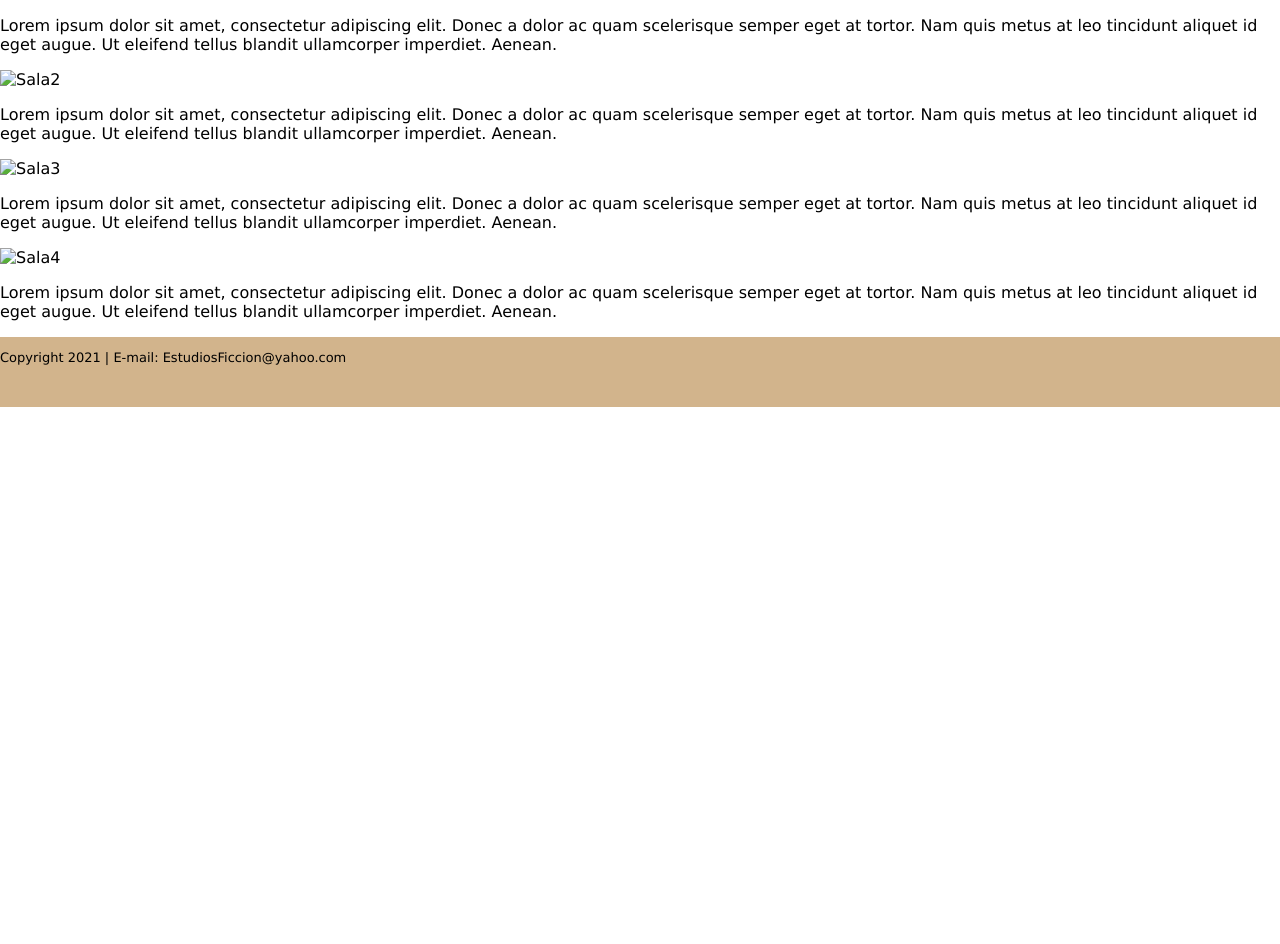
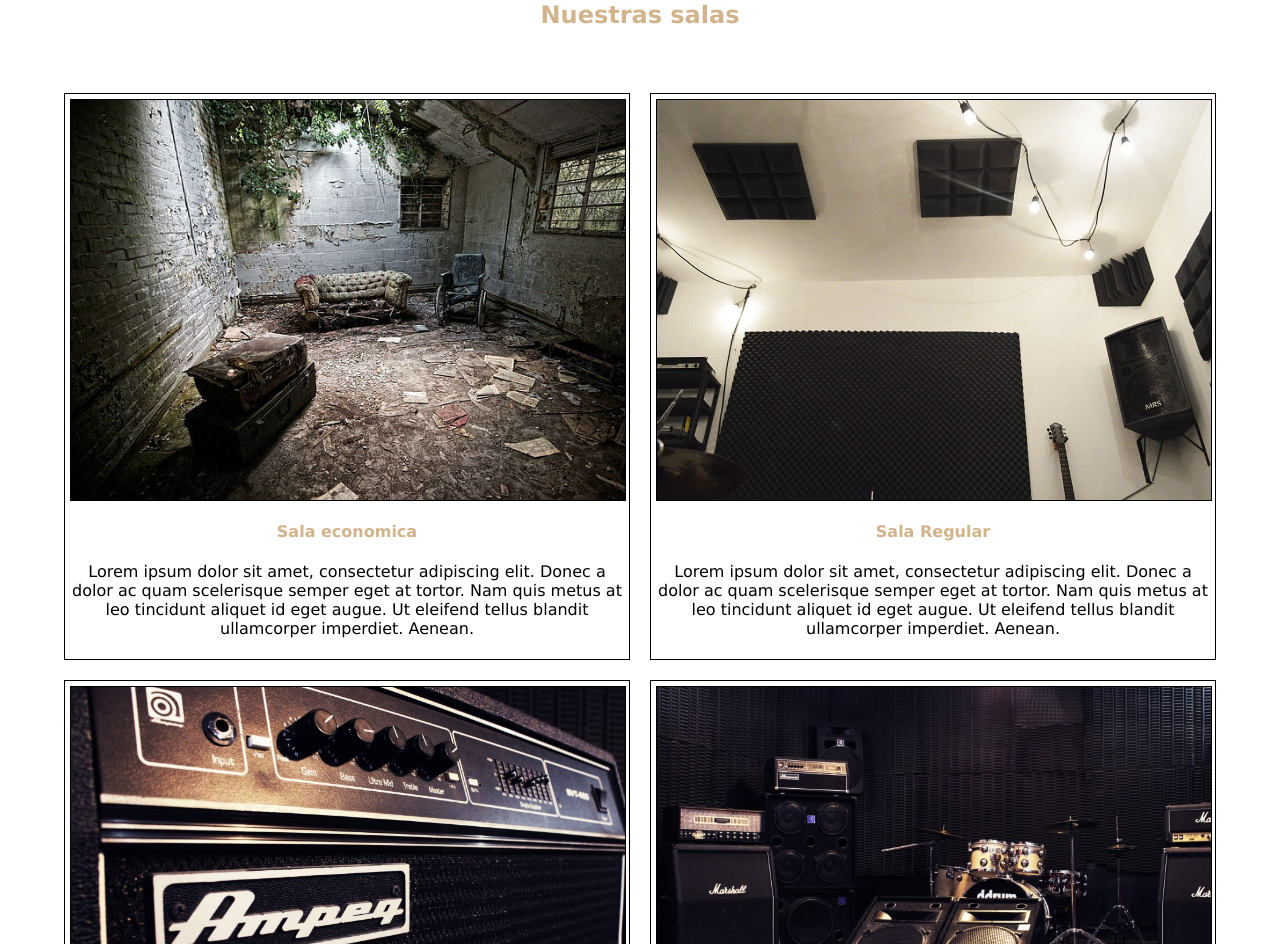
Before and after one commit to DanielTorres-github/Estudios-Ficcion, a plain HTML site: page html/salas.html in a window 1280 px wide. Shown: the part 79-1023 px from the top of the page. Before the commit the page ends 800 px from the top, so only its background shows below. Drawn offline with Linux system fonts and the light colour scheme.

Commit message:
grid en salas.html

```diff
--- a/html/salas.html
+++ b/html/salas.html
@@ -26,38 +26,53 @@
             </ul>
         </nav>
     </header>
+    <div class="colBody">
+        <!--imagenes y descripcion de las distintas salas y precio-->
+        <h2 class="h2Salas">Nuestras salas</h2>
+        <section class="salas">
+            <article class="contSala">
+                <div class="imgSala1"></div>
+                <h4>Sala economica</h4>
 
-    <!--imagenes y descripcion de las distintas salas y precio-->
-    <Section class="salas">
-        <article>
-            <img src="" alt="Sala1">
-            <p>Lorem ipsum dolor sit amet, consectetur adipiscing elit. Donec a dolor ac quam scelerisque semper eget at
-                tortor. Nam quis metus at leo tincidunt aliquet id eget augue. Ut eleifend tellus blandit ullamcorper
+                <p>Lorem ipsum dolor sit amet, consectetur adipiscing elit. Donec a dolor ac quam scelerisque semper
+                    eget at
+                    tortor. Nam quis metus at leo tincidunt aliquet id eget augue. Ut eleifend tellus blandit
+                    ullamcorper
                     imperdiet. Aenean.</p>
             </article>
-        <article>
-            <img src="" alt="Sala2">
-            <p>Lorem ipsum dolor sit amet, consectetur adipiscing elit. Donec a dolor ac quam scelerisque semper eget at
-                tortor. Nam quis metus at leo tincidunt aliquet id eget augue. Ut eleifend tellus blandit ullamcorper
+            <article class="contSala">
+                <div class="imgSala2"></div>
+                <h4>Sala Regular</h4>
+                <p>Lorem ipsum dolor sit amet, consectetur adipiscing elit. Donec a dolor ac quam scelerisque semper
+                    eget at
+                    tortor. Nam quis metus at leo tincidunt aliquet id eget augue. Ut eleifend tellus blandit
+                    ullamcorper
                     imperdiet. Aenean.</p>
             </article>
-        <article>
-            <img src="" alt="Sala3">
-            <p>Lorem ipsum dolor sit amet, consectetur adipiscing elit. Donec a dolor ac quam scelerisque semper eget at
-                tortor. Nam quis metus at leo tincidunt aliquet id eget augue. Ut eleifend tellus blandit ullamcorper
+            <article class="contSala">
+                <div class="imgSala3"></div>
+                <h4>Sala Grnade</h4>
+                <p>Lorem ipsum dolor sit amet, consectetur adipiscing elit. Donec a dolor ac quam scelerisque semper
+                    eget at
+                    tortor. Nam quis metus at leo tincidunt aliquet id eget augue. Ut eleifend tellus blandit
+                    ullamcorper
                     imperdiet. Aenean.</p>
             </article>
-        <article>
-            <img src="" alt="Sala4">
-            <p>Lorem ipsum dolor sit amet, consectetur adipiscing elit. Donec a dolor ac quam scelerisque semper eget at
-                tortor. Nam quis metus at leo tincidunt aliquet id eget augue. Ut eleifend tellus blandit ullamcorper
+            <article class="contSala">
+                <div class="imgSala4"></div>
+                <h4>Sala Deluxe</h4>
+                <p>Lorem ipsum dolor sit amet, consectetur adipiscing elit. Donec a dolor ac quam scelerisque semper
+                    eget at
+                    tortor. Nam quis metus at leo tincidunt aliquet id eget augue. Ut eleifend tellus blandit
+                    ullamcorper
                     imperdiet. Aenean.</p>
             </article>
-    </Section>
+        </section>
+    </div>
 
     <!--Pie de pagina-->
     <footer>
-        <p>Copyright 2021 | E-mail: EstudiosFiccion@yahoo.com</p>
+        <a href="https://www.youtube.com/watch?v=dQw4w9WgXcQ">Copyright 2021 | E-mail: EstudiosFiccion@yahoo.com</a>
     </footer>
 </body>
 
--- a/styles/css.css
+++ b/styles/css.css
@@ -86,7 +86,7 @@ a {
 }
 .intro {
   text-align: center;
-  margin-bottom: 100px;
+  margin: 5% 10% 5% 10%;
 }
 /****down del left****/
 .leftDown{
@@ -109,13 +109,14 @@ a {
   border-left: 3px solid tan;
   grid-area: right;
   align-self: center;
+  padding: 20px;
 }
 .cards {
   width: 75px;
   height: auto;
   margin: 10px;
   border: 5px solid black;
-  opacity: 0.5;
+  opacity: 0.8;
   align-items: center;
 }
 .cards:hover {
@@ -127,7 +128,7 @@ a {
 footer {
   background-color: tan;
   width: 100%;
-  height: 70px;
+  height: 60px;
   font-size: small;
 }
 /*--------------------------------------------------------------------*/
@@ -147,3 +148,49 @@ footer {
   border: 1px solid black;
   padding: 3px;
 }
+/*---------------------------------------------------------------------*/
+/*---------------------------------Salas-------------------------------*/
+.salas{
+  display: grid;
+  grid-template-columns: 1fr 1fr;
+  grid-template-rows: 1fr 1fr;
+  text-align: center;
+  gap: 20px;
+  margin: 5%;
+}
+.h2Salas{
+  text-align: center;
+}
+.contSala{
+  border: 1px solid black;
+  padding: 5px;
+}
+.imgSala1{
+  width: 100%;
+  height: 400px;
+  background-image: url(../img/salas/sala1/sala1.jpg);
+  background-size: cover;
+  border: 1px solid black;
+}
+.imgSala2{
+  width: 100%;
+  height: 400px;
+  background-image: url(../img/salas/sala2/sala2-1.jpg);
+  background-size: cover;
+  background-position:bottom;
+  border: 1px solid black;
+}
+.imgSala3{
+  width: 100%;
+  height: 400px;
+  background-image: url(../img/salas/sala4/sala42.jpg);
+  background-size: cover;
+  border: 1px solid black;
+}
+.imgSala4{
+  width: 100%;
+  height: 400px;
+  background-image: url(../img/salas/sala4/sala41.jpg);
+  background-size: cover;
+  border: 1px solid black;
+}
```
Also changed, not shown: html/blog.html (+5 -2 lines), html/contacto.html (+1 -1 lines), html/nosotros.html (+3 -3 lines), index.html (+5 -2 lines), img/artistas/divididos.jpg (added). Lines whose indentation alone changed are shown as unchanged.
